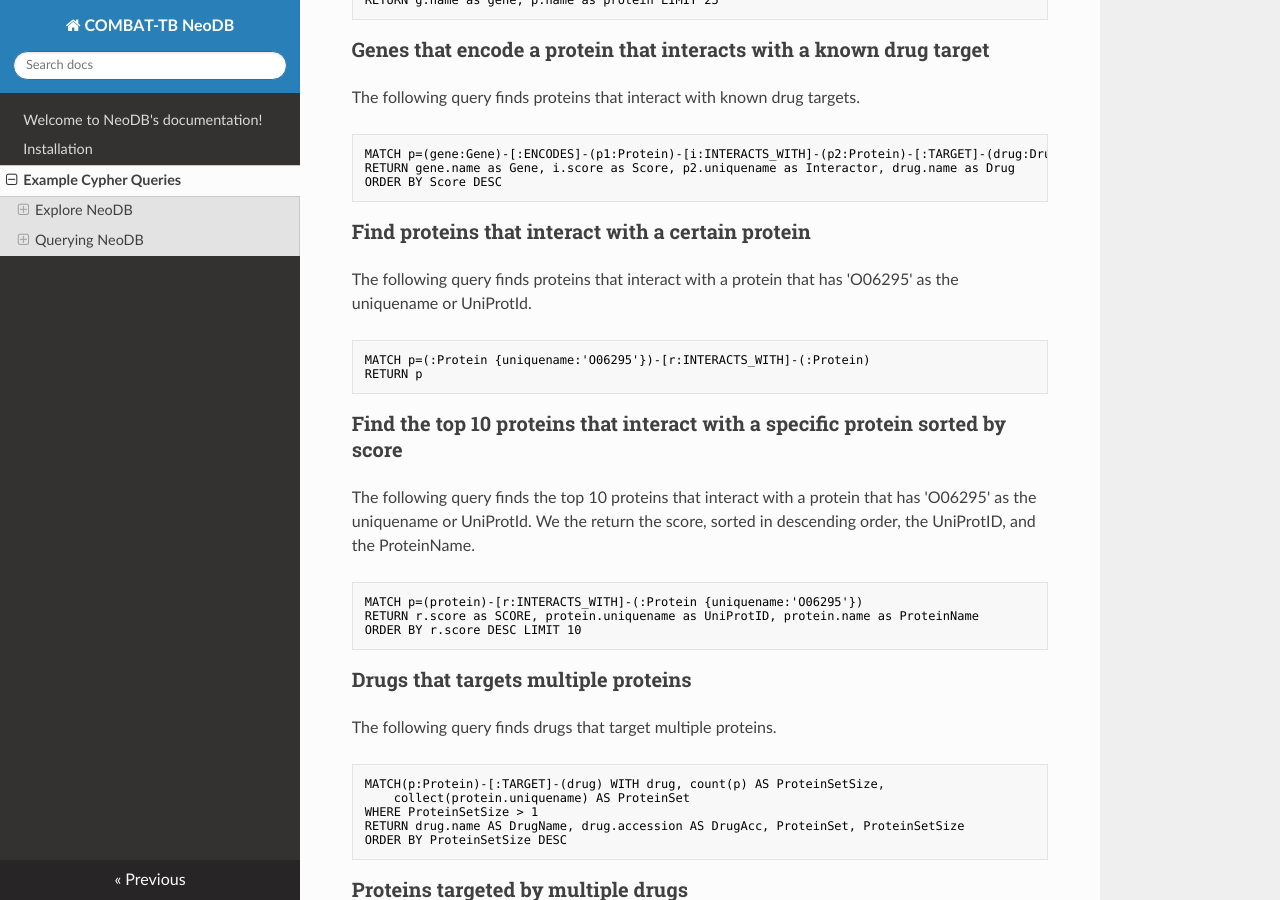
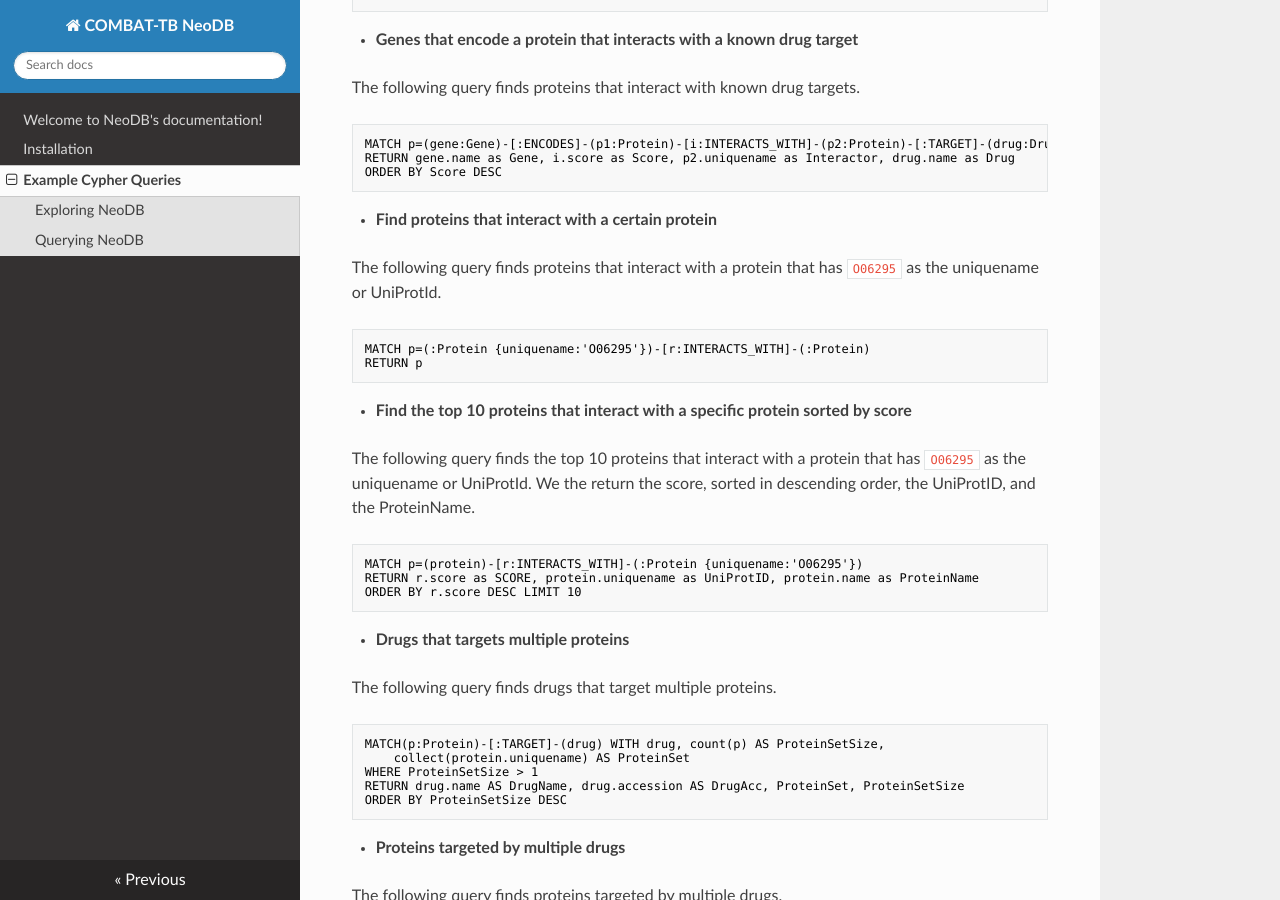
Before and after one commit to COMBAT-TB/combat-tb-neodb, an MkDocs documentation site: the page built from docs/example-cypher-queries.md, in a window 1280 px wide and 900 px high, scrolled down 1274 px. Built offline with MkDocs 1.6.1, drawn with Linux system fonts in a browser that asks for light colours; nearby versions of some CDN libraries; some of the changed text lies outside the part shown.

Commit message:
Updated installation and example queries.

````diff
--- a/docs/example-cypher-queries.md
+++ b/docs/example-cypher-queries.md
@@ -10,9 +10,9 @@
 call db.schema.visualization
 ```
 
-## Explore NeoDB
+## Exploring NeoDB
 
-### Label counts
+- **Label count**
 
 In Neo4j, node types are called labels. The following query counts the number of nodes per label.
 
@@ -34,7 +34,7 @@
 ORDER BY count DESC
 ```
 
-### Random relationships
+- **Random relationships**
 
 The following query retrieves a random relationship of each
 type. The query goes through every relationship and thus may
@@ -48,7 +48,7 @@
 
 ## Querying NeoDB
 
-### Genes that encode protein, limiting to results to 25
+- **Genes that encode protein, limiting to results to 25**
 
 The following query finds genes that encode protein.
 
@@ -57,7 +57,7 @@
 RETURN g.name as gene, p.name as protein LIMIT 25
 ```
 
-### Genes that encode a protein that interacts with a known drug target
+- **Genes that encode a protein that interacts with a known drug target**
 
 The following query finds proteins that interact with known drug targets.
 
@@ -67,19 +67,19 @@
 ORDER BY Score DESC
 ```
 
-### Find proteins that interact with a certain protein
+- **Find proteins that interact with a certain protein**
 
-The following query finds proteins that interact with a protein that has 'O06295' as the uniquename or UniProtId.
+The following query finds proteins that interact with a protein that has `O06295` as the uniquename or UniProtId.
 
 ```cql
 MATCH p=(:Protein {uniquename:'O06295'})-[r:INTERACTS_WITH]-(:Protein)
 RETURN p
 ```
 
-### Find the top 10 proteins that interact with a specific protein sorted by score
+- **Find the top 10 proteins that interact with a specific protein sorted by score**
 
 The following query finds the top 10 proteins that interact with a
-protein that has 'O06295' as the uniquename or UniProtId. We the return the score,
+protein that has `O06295` as the uniquename or UniProtId. We the return the score,
 sorted in descending order, the UniProtID, and the ProteinName.
 
 ```cql
@@ -88,7 +88,7 @@
 ORDER BY r.score DESC LIMIT 10
 ```
 
-### Drugs that targets multiple proteins
+- **Drugs that targets multiple proteins**
 
 The following query finds drugs that target multiple proteins.
 
@@ -100,7 +100,7 @@
 ORDER BY ProteinSetSize DESC
 ```
 
-### Proteins targeted by multiple drugs
+- **Proteins targeted by multiple drugs**
 
 The following query finds proteins targeted by multiple drugs.
 
@@ -112,7 +112,7 @@
 RETURN Proteins, ProteinFunctions, DrugCount, DrugNames ORDER BY DrugCount DESC
 ```
 
-### Which proteins are likely to infer drug resistance (DR) if mutated
+- **Which proteins are likely to infer drug resistance (DR) if mutated**
 
 Proteins known to be associated with DR have known mutations
 
@@ -121,7 +121,7 @@
 RETURN distinct(p.name) as Protein, g.name as Gene, d.name as Drug
 ```
 
-### Which proteins are targeted by a specific drug (Isoniazid)
+- **Which proteins are targeted by a specific drug (Isoniazid)**
 
 The following query finds proteins targeted by Isoniazid.
 
@@ -130,7 +130,7 @@
 RETURN drug,r,protein
 ```
 
-### Which proteins are indirectly targeted by a specific drug
+- **Which proteins are indirectly targeted by a specific drug**
 
 The following query finds proteins that are indirectly targeted by Rifampicin.
 
````
Also changed, not shown: other parts of docs/example-cypher-queries.md (+1 -1 lines), docs/installation.md (+2 -4 lines).
